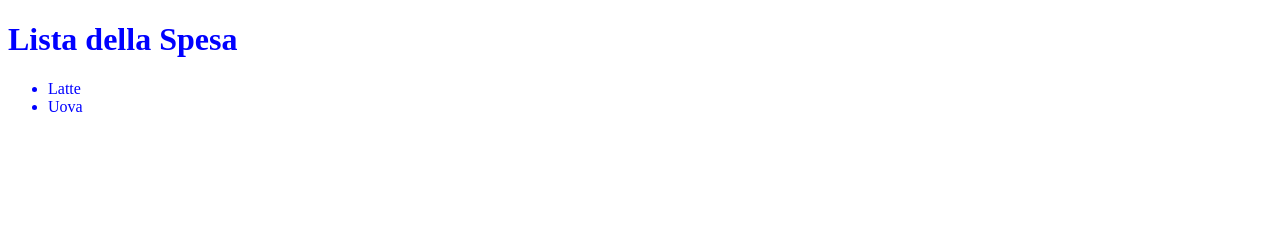
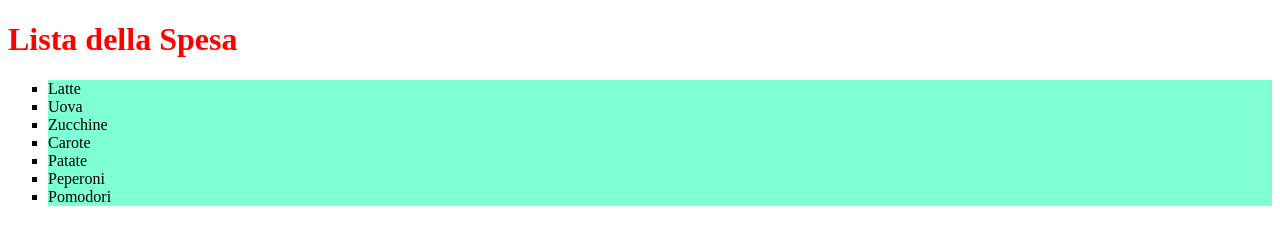
Before and after one commit to JackM82/TestRepository, a plain HTML site: page index.html in a window 1280 px wide. Drawn offline with Linux system fonts and the light colour scheme.

Commit message:
Stile alla pagina
Colorato h1
Sfondo Li

```diff
--- a/index.html
+++ b/index.html
@@ -12,6 +12,11 @@
     <ul>
         <li>Latte</li>
         <li>Uova</li>
+        <li>Zucchine</li>
+        <li>Carote</li>
+        <li>Patate</li>
+        <li>Peperoni</li>
+        <li>Pomodori</li>
     </ul>
 </body>
 </html>
--- a/style.css
+++ b/style.css
@@ -1,3 +1,8 @@
-body{
-    color:blue;
+h1{
+    color:red;
 }
+
+li{
+    background-color: aquamarine;
+    list-style-type: square;
+}
```
